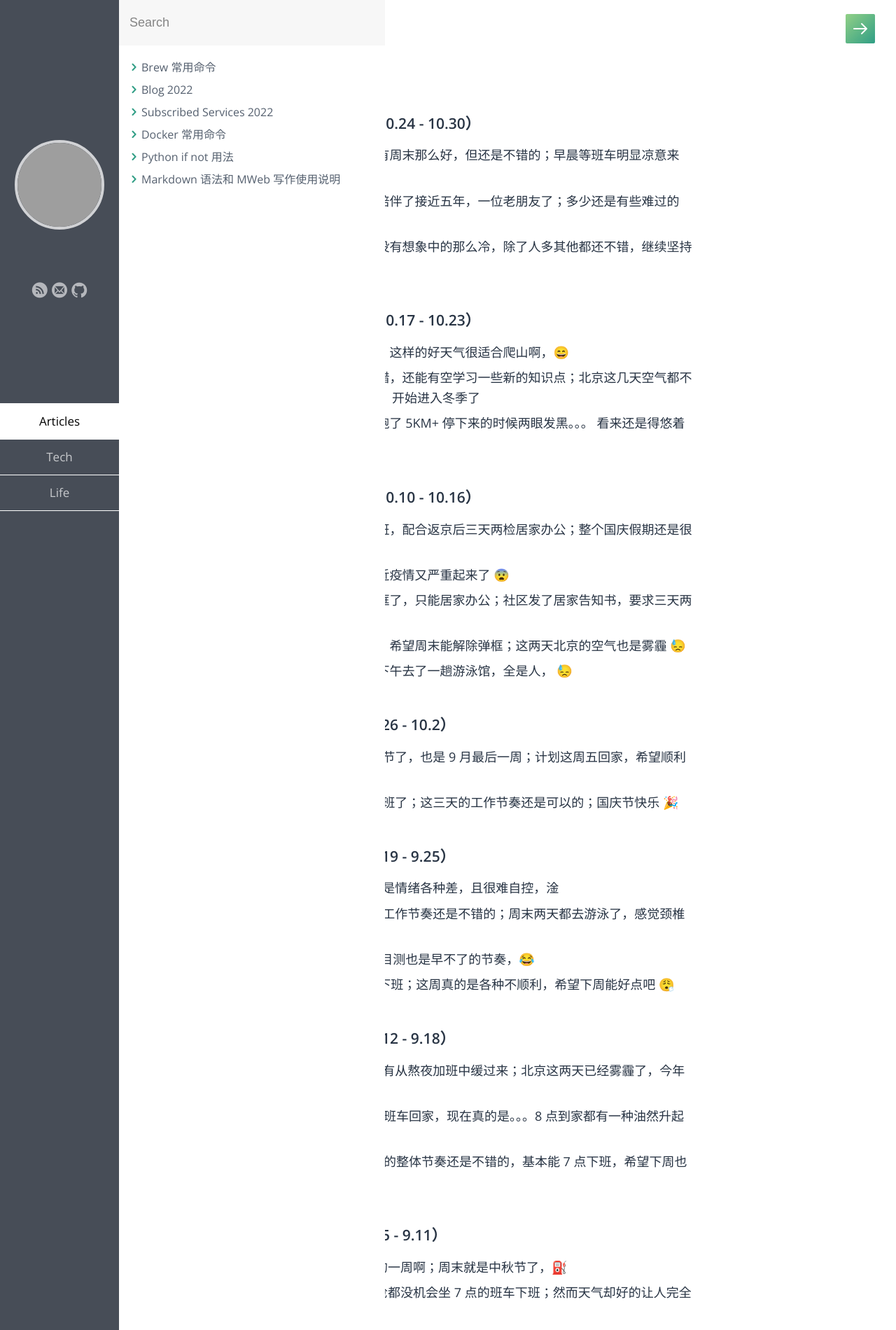
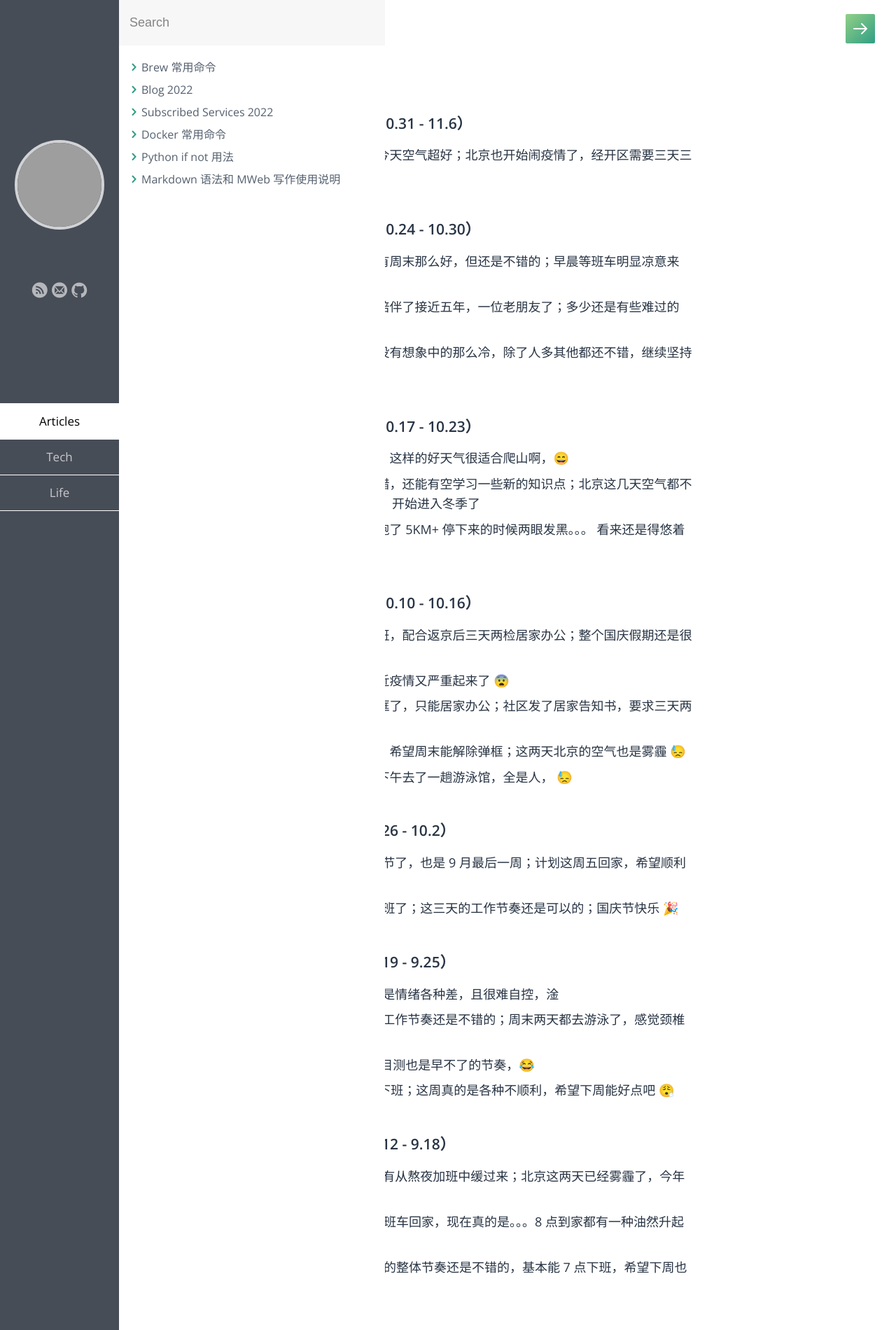
Before and after one commit to samxupeiran/samxupeiran.github.io, a Jekyll site: the page built from _posts/life/2022-05-06-my-blog.md, in a window 1280 px wide. Shown: the top 1900 px of the page at 70% size. Built offline with Jekyll 4.4.1, drawn with Linux system fonts in a browser that asks for light colours; some web fonts are replaced; some of the changed text lies outside the part shown; grey boxes are pictures that could not be loaded.

Commit message:
feat: add weekly blog 10.31

```diff
--- a/_posts/life/2022-05-06-my-blog.md
+++ b/_posts/life/2022-05-06-my-blog.md
@@ -5,6 +5,9 @@ category: Life
 tags: Blog
 ---
 
+
+- ### 2022 年 11 月 第 1 周（10.31 - 11.6）
+     - 10.31 昨夜起大风降温，今天空气超好；北京也开始闹疫情了，经开区需要三天三检 淦
 
 - ### 2022 年 10 月 第 4 周（10.24 - 10.30）
      - 10.24 周一，虽然空气没有周末那么好，但还是不错的；早晨等班车明显凉意来袭，Winter is Coming
```
